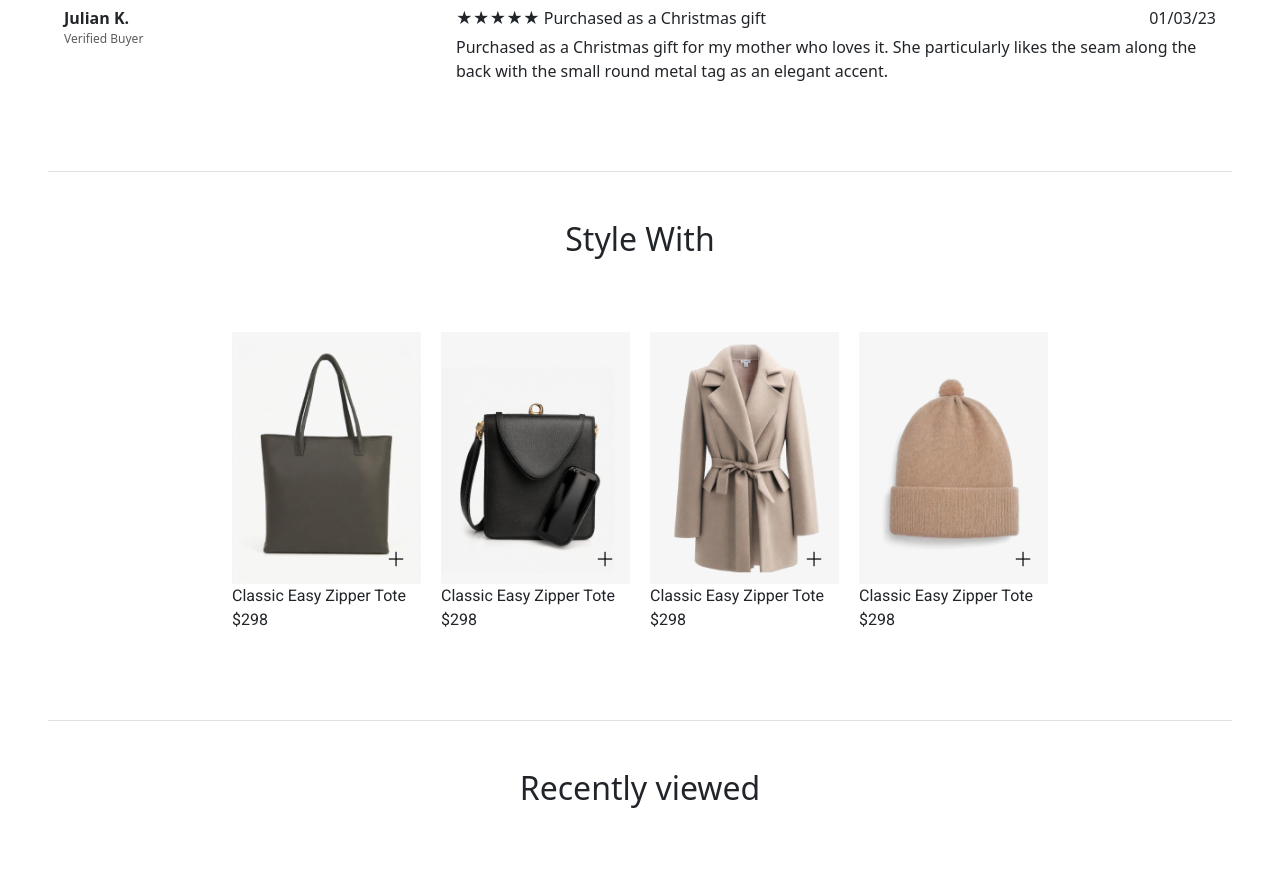
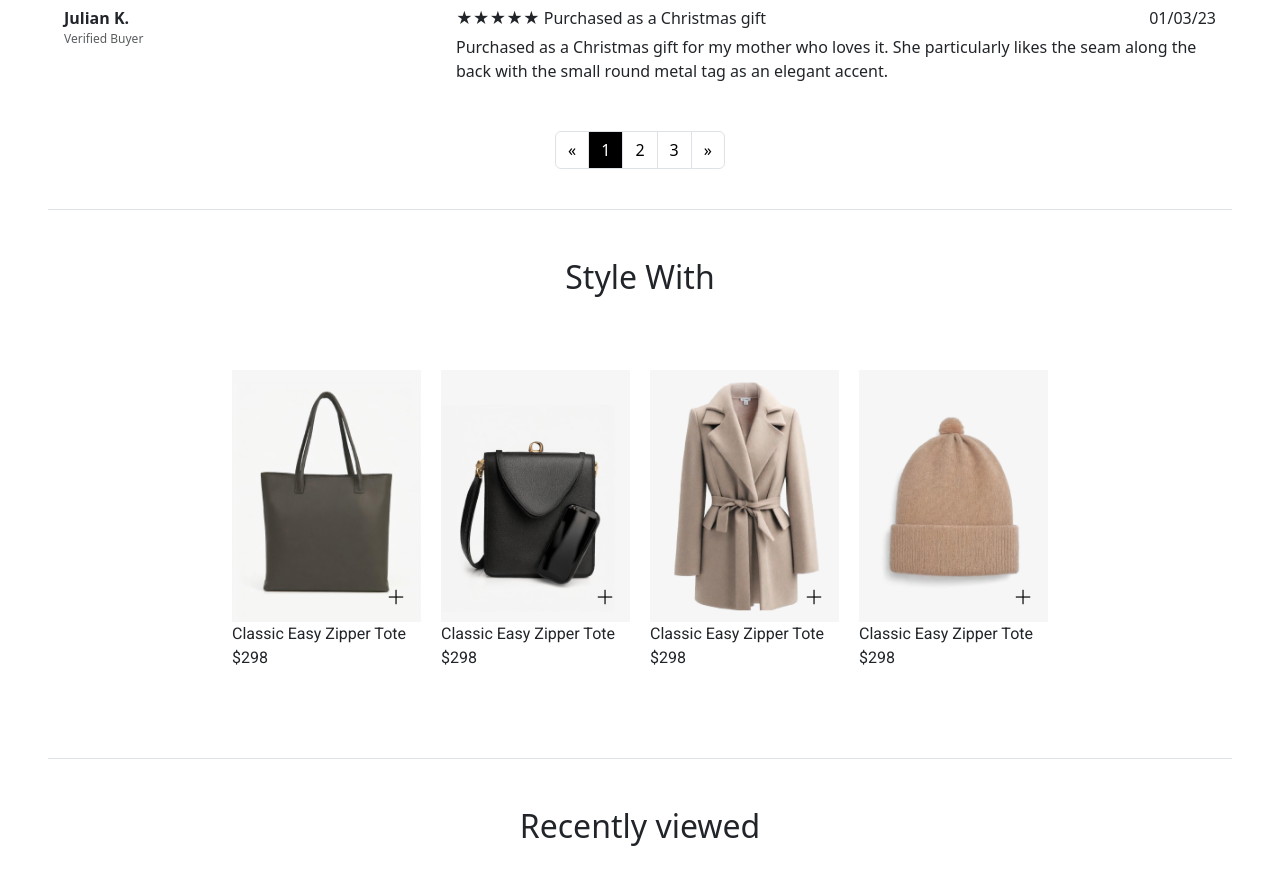
Before and after one commit to minggquyt/cein-website, a plain HTML site: page pages/product-detail/product-detail.html in a window 1280 px wide. Shown: the part 2860-3737 px from the top of the page. Drawn offline with nearby package versions, Linux system fonts and the light colour scheme.

Commit message:
update product-detail page

```diff
--- a/pages/product-detail/product-detail.css
+++ b/pages/product-detail/product-detail.css
@@ -112,7 +112,9 @@ header {
     justify-content: space-between;
     padding-bottom: 5px;
 }
-
+.pagination li a{
+    color: black;
+}
 .style-with{
     padding-inline: 1.875em;
     display: flex;
--- a/pages/product-detail/product-detail.html
+++ b/pages/product-detail/product-detail.html
@@ -273,7 +273,9 @@
                         <p>★★★★★ Chic and edgy!</p>
                         <p>12/29/23</p>
                     </div>
-                    <p>Beautiful sweater - the funnel neck lays elegantly. The material is very soft and the length hits around upper thigh as a 5'5" person. Most recently I paired it with a black leather mini skirt, black tights, and boots. Love it!</p>
+                    <p>Beautiful sweater - the funnel neck lays elegantly. The material is very soft and the length hits
+                        around upper thigh as a 5'5" person. Most recently I paired it with a black leather mini skirt,
+                        black tights, and boots. Love it!</p>
                 </div>
             </div>
             <div class="row pt-4 pb-5 border-bottom">
@@ -286,7 +288,9 @@
                         <p>★★★★★ Ma favorite sweater</p>
                         <p>11/14/23</p>
                     </div>
-                    <p>It's actually my second one because I like it so much : funnel neck is very flattering and comfortable, the length is just right and it falls nicely on pants or skirts.read more about review content It's actually my second one because</p>
+                    <p>It's actually my second one because I like it so much : funnel neck is very flattering and
+                        comfortable, the length is just right and it falls nicely on pants or skirts.read more about
+                        review content It's actually my second one because</p>
                 </div>
             </div>
             <div class="row pt-4 pb-5 border-bottom">
@@ -312,9 +316,29 @@
                         <p>★★★★★ Purchased as a Christmas gift</p>
                         <p>01/03/23</p>
                     </div>
-                    <p>Purchased as a Christmas gift for my mother who loves it. She particularly likes the seam along the back with the small round metal tag as an elegant accent.</p>
+                    <p>Purchased as a Christmas gift for my mother who loves it. She particularly likes the seam along
+                        the back with the small round metal tag as an elegant accent.</p>
                 </div>
             </div>
+            <nav aria-label="Page navigation example">
+                <ul class="pagination justify-content-center">
+                    <li class="page-item">
+                        <a class="page-link" href="#" aria-label="Previous">
+                            <span aria-hidden="true">&laquo;</span>
+                            <span class="sr-only"></span>
+                        </a>
+                    </li>
+                    <li class="page-item" ><a class="page-link" href="#" style="background-color: #000000; color: white;">1</a></li>
+                    <li class="page-item"><a class="page-link" href="#">2</a></li>
+                    <li class="page-item"><a class="page-link" href="#">3</a></li>
+                    <li class="page-item">
+                        <a class="page-link" href="#" aria-label="Next">
+                            <span aria-hidden="true">&raquo;</span>
+                            <span class="sr-only"></span>
+                        </a>
+                    </li>
+                </ul>
+            </nav>
         </section>
         <section class="style-with border-top p-5">
             <h2 class="roboto-700 text-center">Style With</h2>
```
